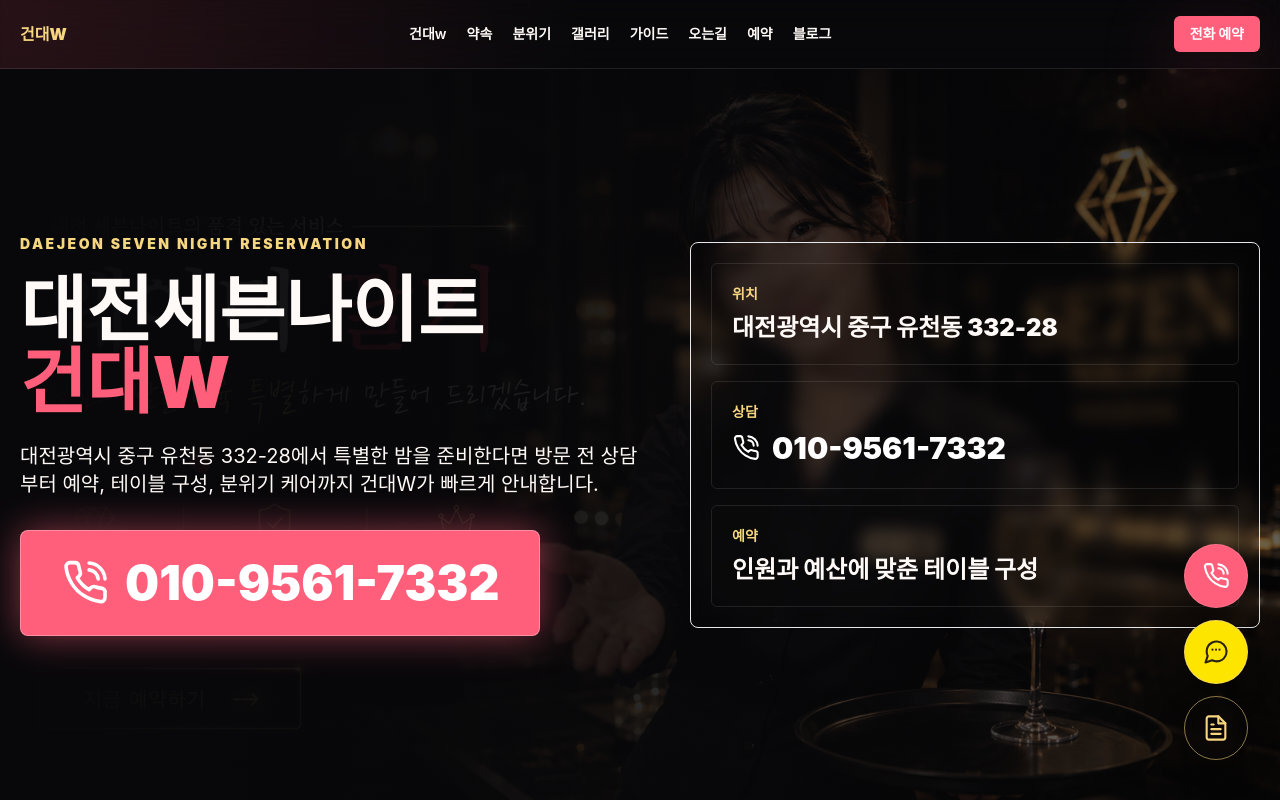
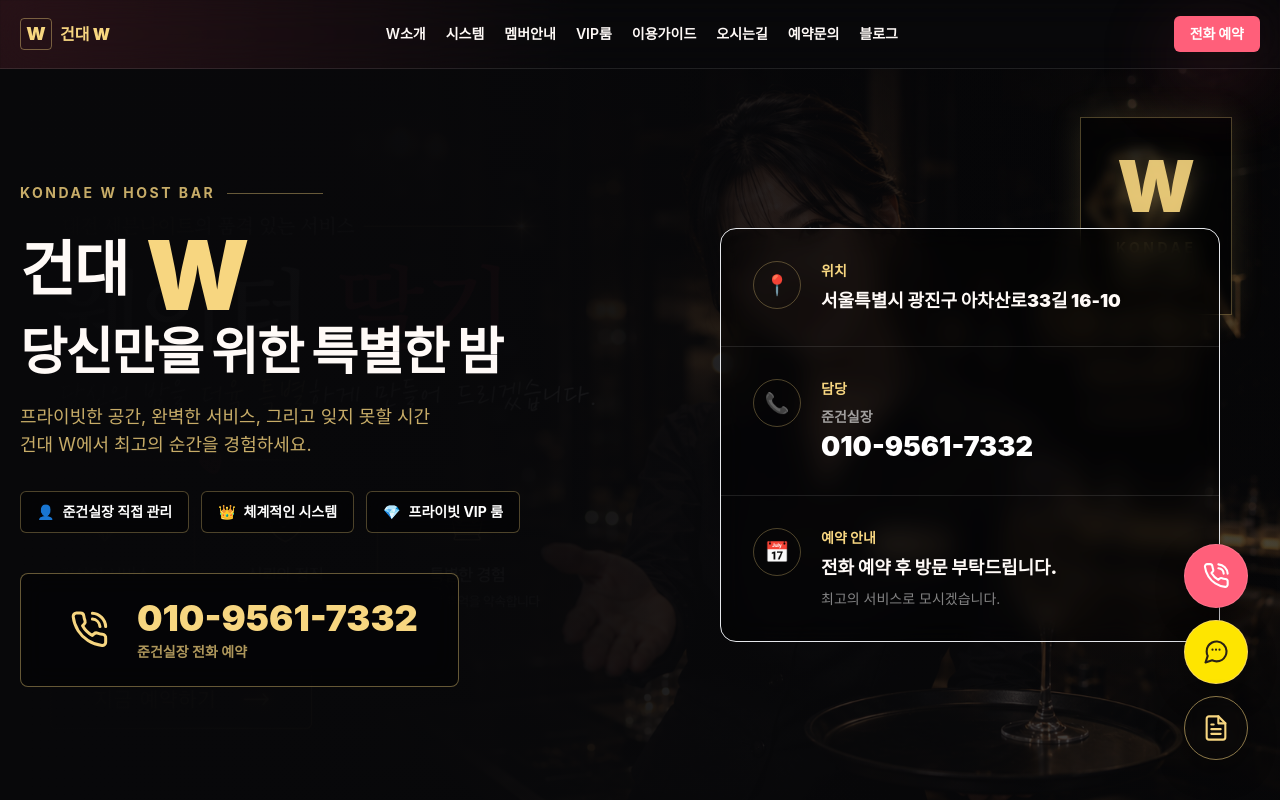
Before and after one commit to oct12kr/busanhopa, a Next.js app: page / in a window 1280 px wide. Shown: the top 800 px of the page. Built offline with nearby package versions, Linux system fonts and the light colour scheme.

Commit message:
update hero section design and navigation menu to match the image

```diff
--- a/app/page.tsx
+++ b/app/page.tsx
@@ -142,59 +142,110 @@ export default function Home() {
           fill
           priority
           sizes="100vw"
-          className="object-cover object-right opacity-70"
+          className="object-cover object-center opacity-40"
         />
         {/* 좌→우 어둡게: 텍스트 가독성 확보 */}
-        <div className="absolute inset-0 bg-[linear-gradient(90deg,#08080a_0%,rgba(8,8,10,0.86)_44%,rgba(8,8,10,0.36)_100%)]" />
-        {/* 하→상 어둡게: 모바일에서 텍스트-인물 겹침 시 가독성 보강 */}
+        <div className="absolute inset-0 bg-[linear-gradient(90deg,#08080a_0%,rgba(8,8,10,0.92)_40%,rgba(8,8,10,0.5)_70%,rgba(8,8,10,0.3)_100%)]" />
+        {/* 하→상 어둡게: 모바일 보강 */}
         <div className="absolute inset-0 bg-gradient-to-t from-[#08080a] via-[#08080a]/40 to-transparent md:hidden" />
-        <div className="relative mx-auto grid min-h-[calc(100vh-68px)] max-w-7xl gap-10 px-5 py-16 md:grid-cols-[1.05fr_0.95fr] md:items-center">
+
+        {/* 우상단 W KONDAE HOST BAR 엠블럼 (PC만) */}
+        <div className="absolute right-12 top-12 hidden flex-col items-center gap-2 text-center lg:flex p-8 border border-[#f7d680]/30 shadow-[0_0_30px_rgba(247,214,128,0.15)] bg-black/40 backdrop-blur-sm">
+          <span className="text-7xl font-black text-[#f7d680]/90 drop-shadow-[0_2px_12px_rgba(247,214,128,0.3)]">W</span>
+          <span className="text-sm font-bold uppercase tracking-[0.25em] text-[#f7d680]/80 mt-2">Kondae</span>
+          <span className="text-xs font-bold uppercase tracking-[0.25em] text-[#f7d680]/60">Host Bar</span>
+        </div>
+
+        <div className="relative mx-auto grid min-h-[calc(100vh-68px)] max-w-7xl gap-10 px-5 py-16 md:grid-cols-[1.1fr_0.9fr] md:items-center">
+          {/* 좌측: 메인 카피 */}
           <div>
-            <p className="text-sm font-black uppercase tracking-[0.18em] text-[#f7d680]">
-              Daejeon Seven Night Reservation
-            </p>
+            <div className="flex items-center gap-3">
+              <p className="text-sm font-bold uppercase tracking-[0.18em] text-[#f7d680]/80">
+                Kondae W Host Bar
+              </p>
+              <span className="hidden h-px w-24 bg-[#f7d680]/40 sm:block" />
+            </div>
             <h1
               id="hero-title"
-              className="mt-5 max-w-4xl text-5xl font-black leading-tight tracking-normal md:text-7xl"
+              className="mt-6 text-5xl font-black leading-[1.2] tracking-tight md:text-6xl"
             >
-              대전세븐나이트
-              <span className="block text-[#ff5f7a]">건대W</span>
+              건대 <span className="text-[#f7d680] text-7xl md:text-8xl align-middle ml-2">W</span>
+              <br />
+              <span className="text-4xl md:text-[3.2rem] mt-2 block">당신만을 위한 특별한 밤</span>
             </h1>
-            <p className="mt-6 max-w-2xl text-lg leading-8 text-white/82 md:text-xl">
-              대전광역시 중구 유천동 332-28에서 특별한 밤을 준비한다면 방문 전 상담부터
-              예약, 테이블 구성, 분위기 케어까지 건대W가 빠르게 안내합니다.
+            <p className="mt-8 max-w-lg text-base leading-7 text-[#f7d680]/80 md:text-lg">
+              프라이빗한 공간, 완벽한 서비스, 그리고 잊지 못할 시간
+              <br />
+              건대 W에서 최고의 순간을 경험하세요.
             </p>
-            <div className="mt-8 flex flex-col gap-3 sm:flex-row">
-              <a
-                href={phoneHref}
-                className="inline-flex w-full max-w-xl items-center justify-center gap-4 rounded-lg border border-[#ff9aae]/80 bg-[#ff5f7a] px-8 py-6 text-4xl font-black text-white shadow-[0_0_38px_rgba(255,95,122,0.52)] transition hover:bg-[#ff7690] sm:w-auto md:px-10 md:py-7 md:text-5xl"
-              >
-                <PhoneIcon className="h-10 w-10 shrink-0 md:h-12 md:w-12" />
-                <span>{phoneDisplay}</span>
+
+            {/* 3개 피처 배지 */}
+            <div className="mt-8 flex flex-wrap gap-3">
+              {[
+                { icon: "👤", text: "준건실장 직접 관리" },
+                { icon: "👑", text: "체계적인 시스템" },
+                { icon: "💎", text: "프라이빗 VIP 룸" }
+              ].map((badge) => (
+                <span
+                  key={badge.text}
+                  className="inline-flex items-center gap-2 rounded-md border border-[#f7d680]/30 bg-black/40 px-4 py-2.5 text-sm font-bold text-white backdrop-blur-md"
+                >
+                  <span className="text-[#f7d680]">{badge.icon}</span>
+                  {badge.text}
+                </span>
+              ))}
+            </div>
+
+            {/* 전화번호 박스 */}
+            <div className="mt-10 inline-flex w-full items-center justify-center gap-5 rounded-lg border border-[#f7d680]/40 bg-black/40 px-6 py-5 backdrop-blur-md sm:w-auto sm:justify-start sm:px-10 sm:py-6">
+              <a href={phoneHref} className="flex items-center gap-5 group w-full justify-center sm:justify-start">
+                <span className="flex h-14 w-14 items-center justify-center text-[#f7d680] transition group-hover:scale-110 duration-300">
+                  <PhoneIcon className="h-10 w-10" />
+                </span>
+                <div className="text-center sm:text-left">
+                  <p className="text-3xl font-black text-[#f7d680] sm:text-4xl">{phoneDisplay}</p>
+                  <p className="mt-1 text-sm font-semibold text-[#f7d680]/70">준건실장 전화 예약</p>
+                </div>
               </a>
             </div>
           </div>
-          <div className="grid gap-4 rounded-lg border border-white/12 bg-black/58 p-5 backdrop-blur">
-            {[
-              ["위치", "대전광역시 중구 유천동 332-28"],
-              ["상담", phoneDisplay],
-              ["예약", "인원과 예산에 맞춘 테이블 구성"]
-            ].map(([label, value]) => (
-              <div key={label} className="rounded-md border border-white/10 p-5">
-                <p className="text-sm font-bold text-[#f7d680]">{label}</p>
-                {label === "상담" ? (
-                  <a
-                    href={phoneHref}
-                    className="mt-2 inline-flex items-center gap-3 text-3xl font-black text-white hover:text-[#ff5f7a]"
-                  >
-                    <PhoneIcon className="h-7 w-7 shrink-0" />
-                    {value}
+
+          {/* 우측: 안내 카드 */}
+          <div className="grid gap-0 rounded-2xl border border-white/12 bg-black/40 backdrop-blur-md overflow-hidden relative mt-10 md:mt-0 lg:mr-10">
+            {/* 위치 */}
+            <div className="border-b border-white/10 p-6 sm:p-8">
+              <div className="flex items-start gap-5">
+                <span className="flex h-12 w-12 shrink-0 items-center justify-center rounded-full border border-[#f7d680]/30 text-xl text-[#f7d680]">📍</span>
+                <div>
+                  <p className="text-sm font-bold text-[#f7d680]">위치</p>
+                  <p className="mt-2 text-lg font-black leading-snug">서울특별시 광진구 아차산로33길 16-10</p>
+                </div>
+              </div>
+            </div>
+            {/* 담당 */}
+            <div className="border-b border-white/10 p-6 sm:p-8">
+              <div className="flex items-start gap-5">
+                <span className="flex h-12 w-12 shrink-0 items-center justify-center rounded-full border border-[#f7d680]/30 text-xl text-[#f7d680]">📞</span>
+                <div>
+                  <p className="text-sm font-bold text-[#f7d680]">담당</p>
+                  <p className="mt-2 text-sm font-semibold text-white/60">준건실장</p>
+                  <a href={phoneHref} className="mt-1 block text-2xl font-black text-white hover:text-[#f7d680] transition sm:text-[1.7rem]">
+                    {phoneDisplay}
                   </a>
-                ) : (
-                  <p className="mt-2 text-2xl font-black">{value}</p>
-                )}
+                </div>
               </div>
-            ))}
+            </div>
+            {/* 예약 안내 */}
+            <div className="p-6 sm:p-8">
+              <div className="flex items-start gap-5">
+                <span className="flex h-12 w-12 shrink-0 items-center justify-center rounded-full border border-[#f7d680]/30 text-xl text-[#f7d680]">📅</span>
+                <div>
+                  <p className="text-sm font-bold text-[#f7d680]">예약 안내</p>
+                  <p className="mt-2 text-lg font-black leading-snug">전화 예약 후 방문 부탁드립니다.</p>
+                  <p className="mt-2 text-sm text-white/50">최고의 서비스로 모시겠습니다.</p>
+                </div>
+              </div>
+            </div>
           </div>
         </div>
       </section>
--- a/components/Header.tsx
+++ b/components/Header.tsx
@@ -6,13 +6,13 @@ import { usePathname } from "next/navigation";
 import { phoneHref } from "@/lib/constants";
 
 export const navItems = [
-  { href: "/#hero", label: "건대w" },
-  { href: "/#promise", label: "약속" },
-  { href: "/#room", label: "분위기" },
-  { href: "/#gallery", label: "갤러리" },
-  { href: "/#guide", label: "가이드" },
-  { href: "/#location", label: "오는길" },
-  { href: "/#contact", label: "예약" },
+  { href: "/#hero", label: "W소개" },
+  { href: "/#system", label: "시스템" },
+  { href: "/#member", label: "멤버안내" },
+  { href: "/#room", label: "VIP룸" },
+  { href: "/#guide", label: "이용가이드" },
+  { href: "/#location", label: "오시는길" },
+  { href: "/#contact", label: "예약문의" },
   { href: "/blog", label: "블로그" }
 ];
 
@@ -84,8 +84,9 @@ export default function Header() {
         className="mx-auto flex max-w-7xl items-center justify-between gap-4 px-5 py-4"
       >
         {/* 로고 */}
-        <Link href="/" className="text-base font-black text-[#f7d680]">
-          건대W
+        <Link href="/" className="flex items-center gap-2 text-base font-black text-[#f7d680]">
+          <span className="flex h-8 w-8 items-center justify-center rounded border border-[#f7d680]/40 text-lg font-black">W</span>
+          <span>건대 W</span>
         </Link>
 
         {/* PC 가로 메뉴 (md 이상) */}
--- a/lib/constants.ts
+++ b/lib/constants.ts
@@ -1,8 +1,9 @@
-export const businessName = "대전세븐나이트 건대W";
-export const area = "대전광역시 중구 유천동";
-export const detailAddress = "332-28";
+export const businessName = "건대W";
+export const area = "서울특별시 광진구";
+export const detailAddress = "아차산로33길 16-10";
 export const phoneDisplay = "010-9561-7332";
 export const phoneHref = "tel:01095617332";
+export const managerName = "준건실장";
 export const kakaoOpenChatHref = "https://open.kakao.com/o/strawberry7";
 export const siteUrl = "https://daejeon-seven-night.com";
 export const fullAddress = `${area} ${detailAddress}`;
```
